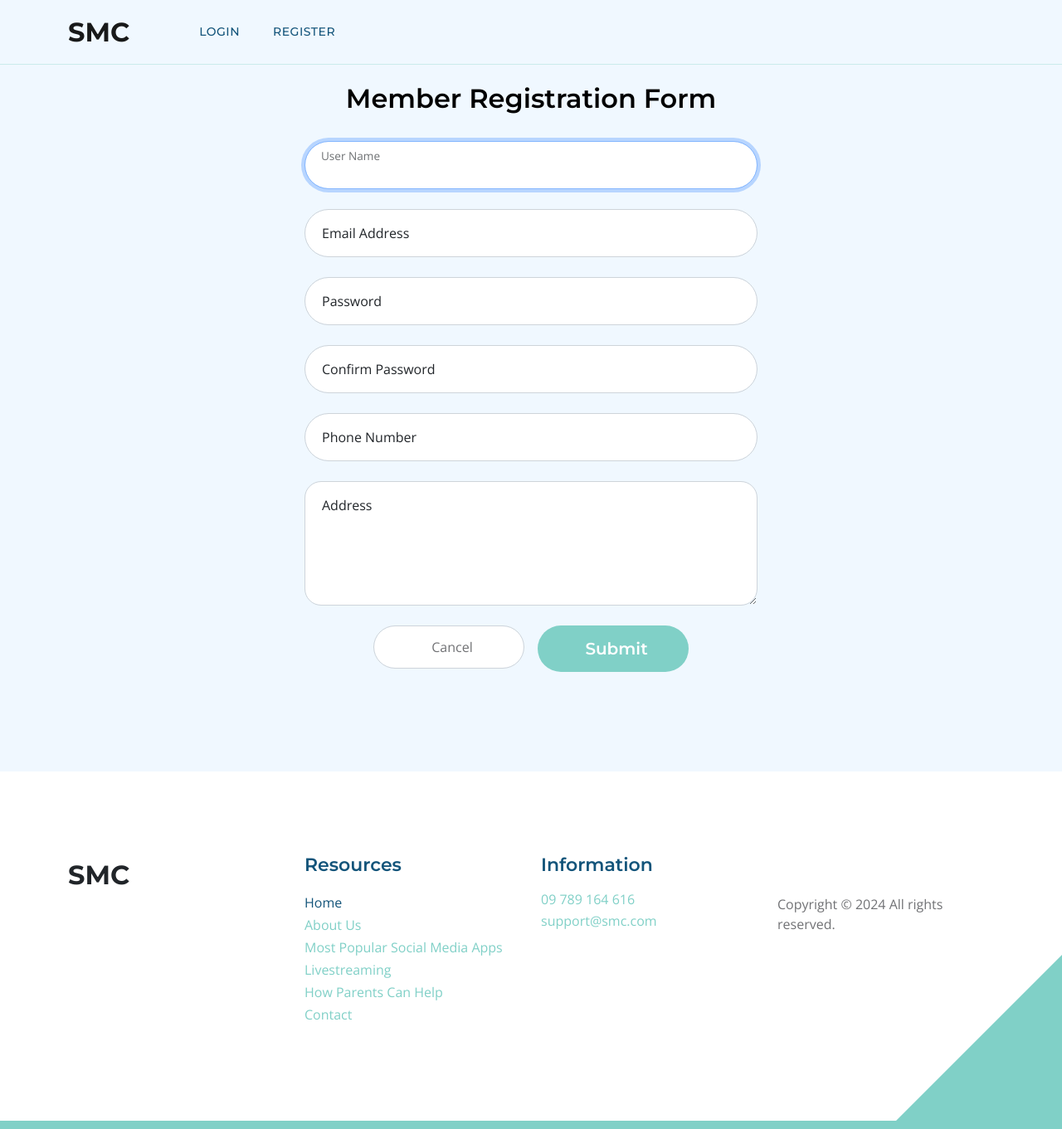
After one commit to MyatSuMon253/social_media_campaigns, a PHP site: page /sign-up.php in a window 1280 px wide. The commit adds this page. Shown: the whole page at 83% size. Run offline with PHP 8.4, Linux system fonts and the light colour scheme.

Commit message:
feat: all pages finished

```diff
--- a/contact-us.php
+++ b/contact-us.php
@@ -22,7 +22,6 @@
                         <div class="col-lg-6 col-md-6 col-12">
                             <div class="form-floating">
                                 <input type="email" name="email" id="email" pattern="[^ @]*@[^ @]*" class="form-control" placeholder="Email address" required="">
-
                                 <label for="floatingInput">Email address</label>
                             </div>
                         </div>
@@ -30,13 +29,11 @@
                         <div class="col-lg-12 col-12">
                             <div class="form-floating">
                                 <input type="text" name="subject" id="name" class="form-control" placeholder="Name" required="">
-
                                 <label for="floatingInput">Subject</label>
                             </div>
 
                             <div class="form-floating">
                                 <textarea class="form-control" id="message" name="message" placeholder="Tell me about the project"></textarea>
-
                                 <label for="floatingTextarea">Message</label>
                             </div>
                         </div>
--- a/footer.php
+++ b/footer.php
@@ -35,7 +35,7 @@
                     </li>
 
                     <li class="site-footer-link-item">
-                        <a href="contact.php" class="site-footer-link">Contact</a>
+                        <a href="contact-us.php" class="site-footer-link">Contact</a>
                     </li>
                 </ul>
             </div>
--- a/header.php
+++ b/header.php
@@ -62,7 +62,7 @@
                     </ul>
 
                     <div class="d-none d-lg-block">
-                        <a href="#top" class="navbar-icon bi-person smoothscroll"></a>
+                        <a href="sign-in.php" class="navbar-icon bi-person smoothscroll"></a>
                     </div>
                 </div>
             </div>
--- /dev/null
+++ b/sign-up.php
@@ -0,0 +1,159 @@
+<!doctype html>
+<html lang="en">
+
+<head>
+    <meta charset="utf-8">
+    <meta name="viewport" content="width=device-width, initial-scale=1">
+    <meta name="description" content="social media campaigns">
+    <title>SMC Ltd</title>
+    <!-- CSS FILES -->
+    <link rel="preconnect" href="https://fonts.googleapis.com">
+    <link rel="preconnect" href="https://fonts.gstatic.com" crossorigin>
+    <link href="https://fonts.googleapis.com/css2?family=Montserrat:wght@500;600;700&family=Open+Sans&display=swap" rel="stylesheet">
+    <link href="css/bootstrap.min.css" rel="stylesheet">
+    <link href="css/bootstrap-icons.css" rel="stylesheet">
+    <link href="css/styles.css" rel="stylesheet">
+
+    <?php
+    include_once './mysqli_connection.php';
+    $err_message = "";
+    $username = "";
+    $email = "";
+    $pass = "";
+    $address = "";
+    $phone = "";
+
+    function valid_email($email)
+    {
+        global $connection;
+
+        $statement = mysqli_prepare(
+            $connection,
+            "SELECT email FROM customer WHERE email = ? UNION SELECT email FROM admin WHERE email = ?"
+        );
+
+        mysqli_stmt_bind_param($statement, "ss", $email, $email);
+        mysqli_stmt_execute($statement);
+        mysqli_stmt_store_result($statement);
+
+        if (mysqli_stmt_num_rows($statement) > 0) {
+            mysqli_stmt_close($statement);
+            return FALSE;
+        }
+        return TRUE;
+    }
+
+    if ($_SERVER["REQUEST_METHOD"] == "POST") {
+        $username = $_POST["username"];
+        $email = trim($_POST["email"]);
+        $address = $_POST["address"];
+        $phone = $_POST["phone"];
+        $pass = password_hash($_POST["pass"], PASSWORD_DEFAULT);
+
+        if (valid_email($email)) {
+            $statement = mysqli_prepare(
+                $connection,
+                "INSERT INTO customer(customer_name, email, password, address, phone) VALUES (?,?,?,?,?)"
+            );
+
+            mysqli_stmt_bind_param($statement, "sssss", $username, $email, $pass, $address, $phone);
+            mysqli_stmt_execute($statement);
+
+            echo '<script>alert("Member Registration Success");location.assign("index.php");</script>';
+
+            $err_message = "";
+            $username = "";
+            $email = "";
+            $pass = "";
+            $address = "";
+            $phone = "";
+        } else {
+            echo '<script>alert("Email already exist");location.assign("index.php");</script>';
+        }
+    }
+    ?>
+</head>
+
+<body id="top">
+
+    <main>
+
+        <nav class="navbar navbar-expand-lg">
+            <div class="container">
+                <a class="navbar-brand" href="index.php">
+                    <span>SMC</span>
+                </a>
+
+                <button class="navbar-toggler" type="button" data-bs-toggle="collapse" data-bs-target="#navbarNav" aria-controls="navbarNav" aria-expanded="false" aria-label="Toggle navigation">
+                    <span class="navbar-toggler-icon"></span>
+                </button>
+
+                <div class="collapse navbar-collapse" id="navbarNav">
+                    <ul class="navbar-nav ms-lg-5 me-lg-auto">
+                        <li class="nav-item">
+                            <a class="nav-link click-scroll inactive" href="sign-in.php">Login</a>
+                        </li>
+                        <li class="nav-item">
+                            <a class="nav-link click-scroll active" href="sign-up.php">Register</a>
+                        </li>
+                    </ul>
+                </div>
+
+            </div>
+        </nav>
+
+        <section class="section-padding section-bg">
+            <div class="container">
+                <div class="row">
+                    <div class="col-lg-6 col-12 mx-auto">
+                        <h3 class="mb-4 pb-2 text-center">Member Registration Form</h3>
+                        <form action="sign-up.php" name="create" method="POST" class="custom-form contact-form" role="form" novalidate>
+                            <div class="row">
+                                <div class="col-lg-12 col-md-12 col-12">
+                                    <div class="form-floating">
+                                        <input type="text" name="username" value="<?php echo $username; ?>" required maxlength="30" pattern="[a-zA-Z][a-zA-Z ]+" title="User Name can only include letter and space" autofocus class="form-control" placeholder="User Name" />
+                                        <label for="floatingInput">User Name</label>
+                                    </div>
+
+                                    <div class="form-floating">
+                                        <input type="email" name="email" value="" required maxlength="45" title="Enter registered email to log in" class="form-control" placeholder="Email Address" pattern="[^ @]*@[^ @]*" />
+                                        <label for="floatingInput">Email Address</label>
+                                    </div>
+
+                                    <div class="form-floating">
+                                        <input type="password" name="pass" value="" required maxlength="20" pattern="\w+" title="Enter password containing letter and digits" onchange="create.cpassword.pattern = this.value;" class="form-control" placeholder="Password" />
+                                        <label for="floatingInput">Password</label>
+                                    </div>
+
+                                    <div class="form-floating">
+                                        <input type="password" name="cpassword" value="" required maxlength="20" title="Retype password same as above password" class="form-control" placeholder="Confirm Password" />
+                                        <label for="floatingInput">Confirm Password</label>
+                                    </div>
+
+                                    <div class="form-floating">
+                                        <input type="text" name="phone" value="<?php echo $phone; ?>" required maxlength="30" pattern="[0-9][0-9\-, ]+" title="Only allow number, hyphen and comma." placeholder="Phone Number" class="form-control" />
+                                        <label for="floatingInput">Phone Number</label>
+                                    </div>
+
+                                    <div class="form-floating">
+                                        <textarea name="address" required maxlength="100" class="form-control" placeholder="Address"><?php echo $address; ?></textarea>
+                                        <label for="floatingTextarea">Address</label>
+                                    </div>
+                                </div>
+                            </div>
+
+                            <div class="d-flex justify-content-center gap-3">
+                                <div class="col-lg-4 col-12">
+                                    <button type="reset" class="form-control">Cancel</button>
+                                </div>
+                                <div class="col-lg-4 col-12">
+                                    <button type="submit" class="form-control">Submit</button>
+                                </div>
+                            </div>
+                        </form>
+                    </div>
+                </div>
+            </div>
+        </section>
+
+        <?php include('footer.php'); ?>
```
Also changed, not shown: setup.php (+19 -10 lines), sign-in.php (added, +183 -0 lines).
